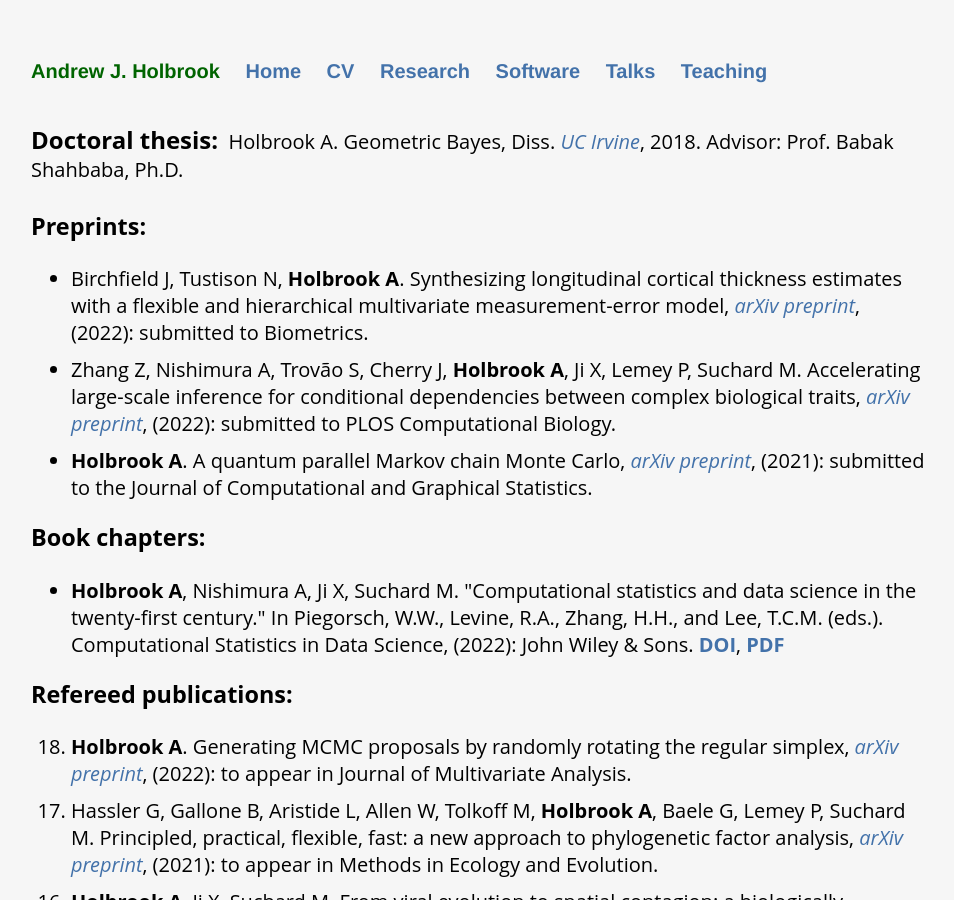
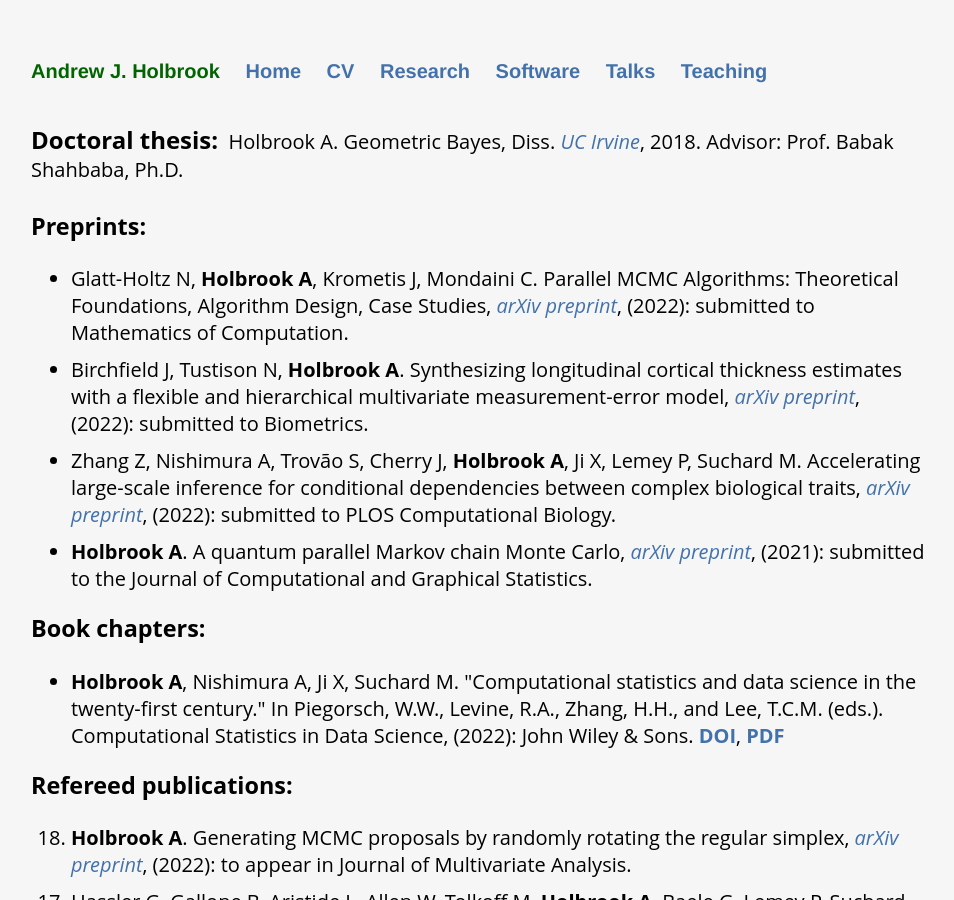
Before and after one commit to andrewjholbrook/andrewjholbrook.github.io, a Jekyll site: the page built from research.html, in a window 1280 px wide and 900 px high. Shown: the whole window, without its empty margins (161-1115 px from the left). Built offline with Jekyll 4.4.1, drawn with Linux system fonts in a browser that asks for light colours; a style sheet for code colours, icons or effects is not loaded.

Commit message:
Update research.html

```diff
--- a/research.html
+++ b/research.html
@@ -11,6 +11,7 @@
 
   <h3>Preprints:</h3>
   <ul id="preprints">
+        <li>Glatt-Holtz N, <b>Holbrook A</b>, Krometis J, Mondaini C. Parallel MCMC Algorithms: Theoretical Foundations, Algorithm Design, Case Studies, <i><a href="https://arxiv.org/abs/2209.04750" target="_blank">arXiv preprint</a></i>, (2022): submitted to Mathematics of Computation.  </li>
         <li>Birchfield J, Tustison N, <b>Holbrook A</b>. Synthesizing longitudinal cortical thickness estimates with a flexible and hierarchical multivariate measurement-error model, <i><a href="http://arxiv.org/abs/2204.03576" target="_blank">arXiv preprint</a></i>, (2022): submitted to Biometrics. </li>
     <li>Zhang Z, Nishimura A, Trovão S, Cherry J, <b>Holbrook A</b>, Ji X, Lemey P, Suchard M. Accelerating large-scale inference for conditional dependencies between complex biological traits, <i><a href="http://arxiv.org/abs/2201.07291" target="_blank">arXiv preprint</a></i>, (2022): submitted to PLOS Computational Biology.</li>
                 <li><b>Holbrook A</b>. A quantum parallel Markov chain Monte Carlo, <i><a href="http://arxiv.org/abs/2112.00212" target="_blank">arXiv preprint</a></i>, (2021): submitted to the Journal of Computational and Graphical Statistics.</li>
```
